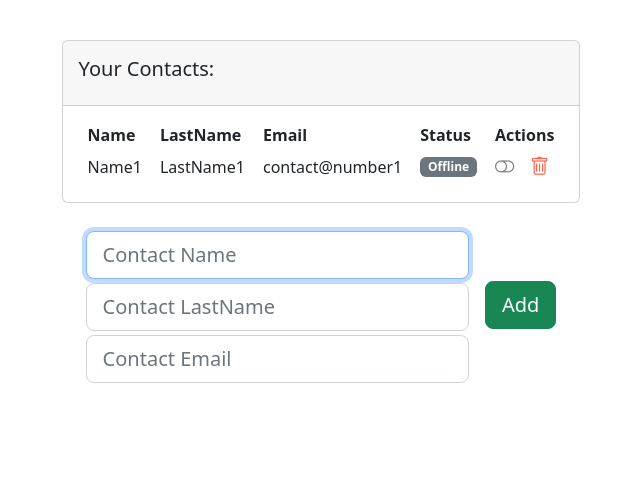
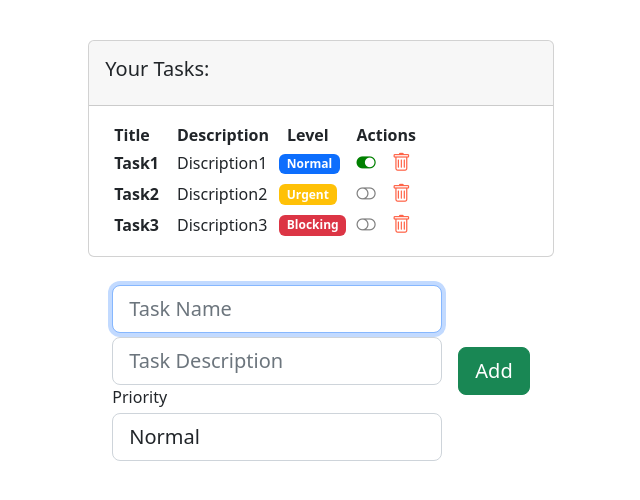
Before and after one commit to ssuarezs/ob_react_n1, a React (Create React App) app: page / in a window 1280 px wide. Shown: the top 500 px of the page, without its empty margins (319-959 px from the left). Built offline with nearby package versions, Linux system fonts and the light colour scheme.

Commit message:
Proyect Evolution - 20Ago

```diff
--- a/src/App.js
+++ b/src/App.js
@@ -1,4 +1,7 @@
+/**
 import ContactListComponent from './components/containers/contactListComponent';
+ */
+
 import TaskListComponent from './components/containers/taskListComponent';
 import './styles/app.scss'
 
@@ -6,9 +9,9 @@ function App() {
   return (
     <div className="App">
       <header className="App-header">
-        <ContactListComponent></ContactListComponent>
+        <TaskListComponent></TaskListComponent>
         {/**
-        <TaskListComponent></TaskListComponent>
+          <ContactListComponent></ContactListComponent>
         */}
       </header>
     </div>
```
